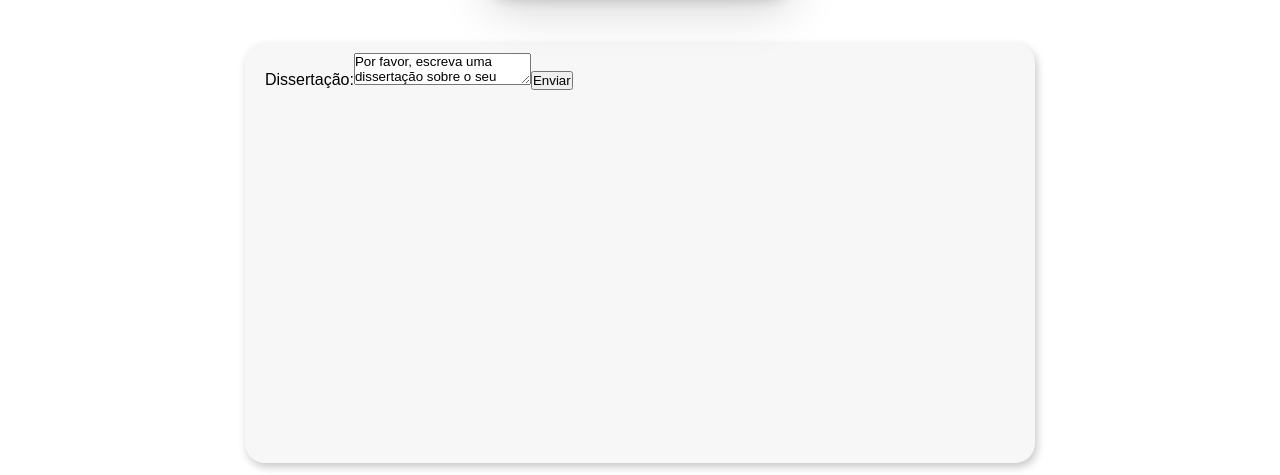
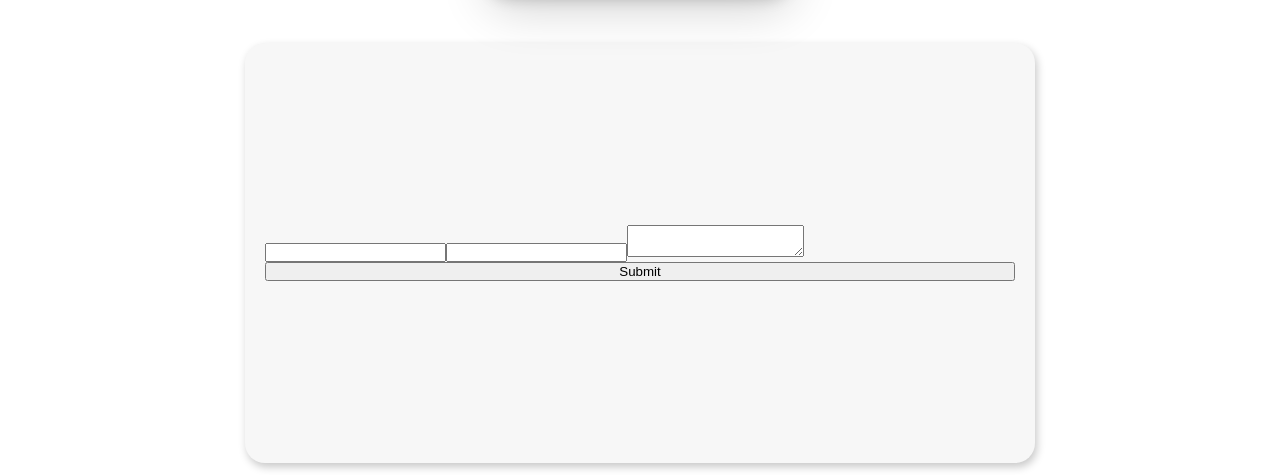
Before and after one commit to rafaelgust/simulado_cnh_webReactjs, a React (Create React App) app: page /contact in a window 1280 px wide. Shown: the part 477-952 px from the top of the page. Built offline with nearby package versions, Linux system fonts and the light colour scheme.

Commit message:
update class to function

```diff
--- a/src/components/Header.jsx
+++ b/src/components/Header.jsx
@@ -14,8 +14,8 @@ class Header extends React.Component{
                 <div className="navHeader">
                     <Link to="/"><img src={iconSite} alt="Logo Simulado CNH / Voltar para pagina inicial" title="Página inicial" width="60" height="60" /></Link>
                     <div className="buttonsNav">
-                    <Link to="/policy"><Button buttonStyle="btn--primary" buttonSize="btn--medium">Política de Privacidade e Termos</Button></Link>
-                    <Link to="/contact"><Button buttonStyle="btn--primary" buttonSize="btn--medium">Fale Conosco</Button></Link>
+                        <Link to="/policy"><Button buttonStyle="btn--primary" buttonSize="btn--medium">Política de Privacidade e Termos</Button></Link>
+                        <Link to="/contact"><Button buttonStyle="btn--primary" buttonSize="btn--medium">Fale Conosco</Button></Link>
                     </div>
                 </div>
                 <div className="animHeader">
--- a/src/components/form/Contato.jsx
+++ b/src/components/form/Contato.jsx
@@ -1,36 +1,37 @@
-import React from "react";
+import { useState } from "react";
 
-class ContatoForm extends React.Component {
-    constructor(props) {
-      super(props);
-      this.state = {
-        value: 'Por favor, escreva uma dissertação sobre o seu elemento DOM favorito.'
-      };
+function ContatoForm() {
+    const [name, setName] = useState("");
+    const [email, setEmail] = useState("");
+    const [text, setText] = useState("");
 
-      this.handleChange = this.handleChange.bind(this);
-      this.handleSubmit = this.handleSubmit.bind(this);
+    const handleSubmit = (event) => {
+      event.preventDefault();
+      alert(`The name you entered was: ${name}`)
     }
 
-    handleChange(event) {
-      this.setState({value: event.target.value});
-    }
-
-    handleSubmit(event) {
-      alert('Uma dissertação foi enviada: ' + this.state.value);
-      event.preventDefault();
-    }
-
-    render() {
-      return (
-        <form onSubmit={this.handleSubmit}>
-          <label>
-            Dissertação:
-            <textarea value={this.state.value} onChange={this.handleChange} />
+    return (
+      <form onSubmit={handleSubmit}>
+        <label>
+            <input
+            type="text"
+            value={name}
+            onChange={(e) => setName(e.target.value)}
+            />
+            <input
+            type="text"
+            value={email}
+            onChange={(e) => setEmail(e.target.value)}
+            />
+            <textarea
+            value={text}
+            onChange={(e) => setText(e.target.value)}
+            />
           </label>
-          <input type="submit" value="Enviar" />
-        </form>
-      );
-    }
+        <input type="submit" />
+      </form>
+    )
   }
 
+
   export default ContatoForm;
--- a/src/index.css
+++ b/src/index.css
@@ -149,6 +149,14 @@ code {
   padding: 10px 20px 10px 20px;
 }
 
+.contactContainer form{
+  display: flex;
+  flex-direction: column;
+  justify-content: center;
+  width: 100%;
+  height: 100%;
+}
+
 @media only screen and (max-width: 435px) {
   .header{
     height: 360px;
```
